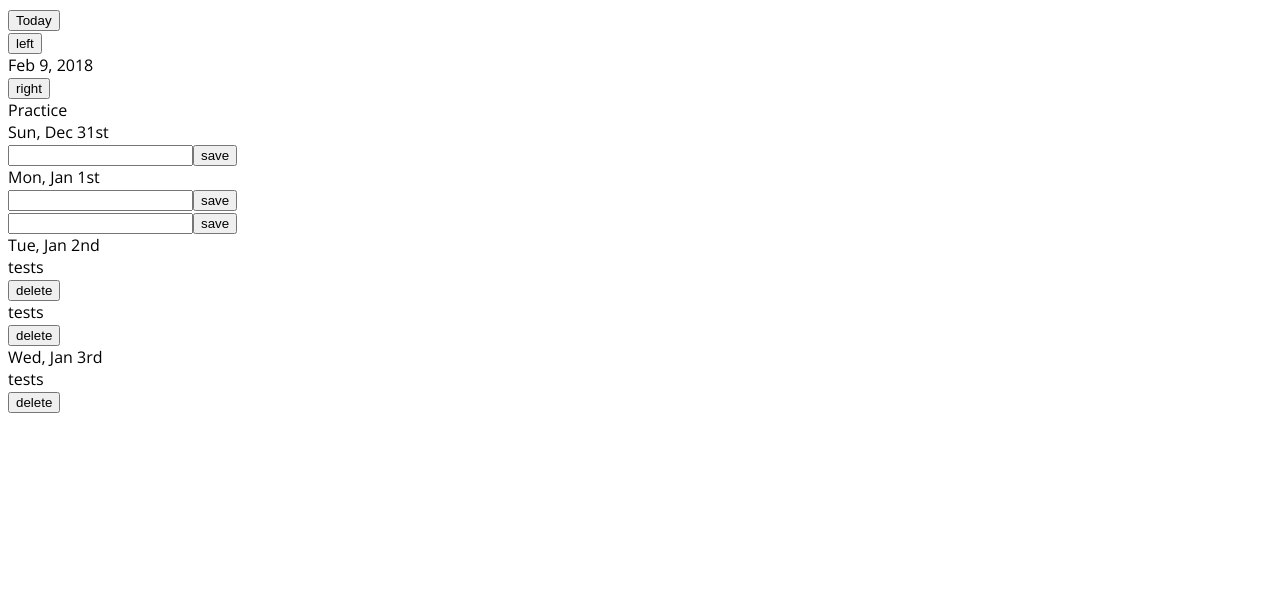
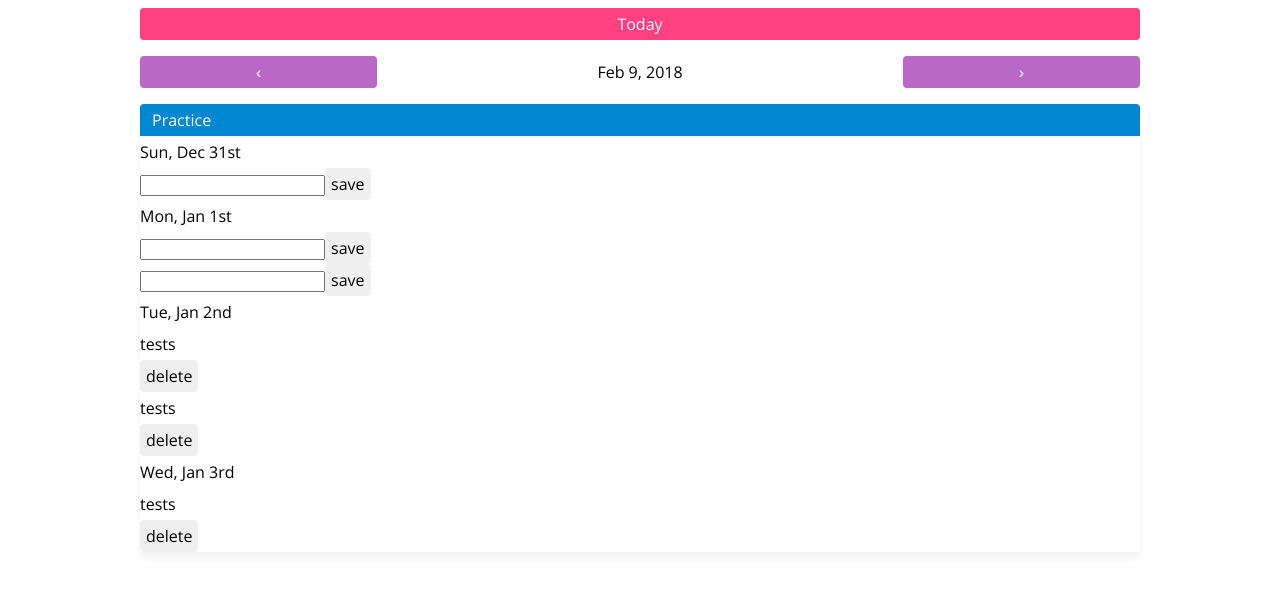
Before and after one commit to alexcrist/van-drivers-react-redux, a React app: page / in a window 1280 px wide. Shown: the top 590 px of the page. Built offline with nearby package versions, Linux system fonts and the light colour scheme.

Commit message:
Style many things

```diff
--- a/src/css/App.css
+++ b/src/css/App.css
@@ -0,0 +1,4 @@
+.App {
+  max-width: 1000px;
+  margin: auto;
+}
--- a/src/css/components/Datepicker/Datepicker.css
+++ b/src/css/components/Datepicker/Datepicker.css
@@ -0,0 +1,18 @@
+.Datepicker {
+  display: flex;
+  margin-bottom: 16px;
+}
+
+.Datepicker-left,
+.Datepicker-right {
+  flex-grow: 1;
+  position: relative;
+  background-color: #BA68C8;
+  color: #FFF;
+}
+
+.Datepicker-date {
+  flex-grow: 2;
+  text-align: center;
+  vertical-align: middle;
+}
--- a/src/css/components/Practice/Practice.css
+++ b/src/css/components/Practice/Practice.css
@@ -0,0 +1,11 @@
+.Practice {
+  width: 100%;
+  border-radius: 4px;
+  box-shadow: 0 10px 10px rgba(0,0,0,0.01), 0 6px 6px rgba(0,0,0,0.04);}
+
+.Practice-header {
+  background-color: #0288D1;
+  border-radius: 4px 4px 0 0;
+  color: #FFF;
+  padding: 0 12px;
+}
--- a/src/css/components/Today/Today.css
+++ b/src/css/components/Today/Today.css
@@ -0,0 +1,6 @@
+.Today {
+  width: 100%;
+  margin-bottom: 16px;
+  background-color: #FF4081;
+  color: #FFF;
+}
--- /dev/null
+++ b/src/css/index.css
@@ -0,0 +1,47 @@
+body {
+  font-family: 'Open Sans', sans-serif;
+  font-size: 16px;
+}
+
+div {
+  line-height: 32px;
+}
+
+button {
+  border: none;
+  font-family: 'Open Sans', sans-serif;
+  font-size: 16px;
+  height: 32px;
+  position: relative;
+  border-radius: 4px;
+}
+
+button:hover {
+  cursor: pointer;
+}
+
+button:hover::after {
+  content: '';
+  position: absolute;
+  top: 0;
+  left: 0;
+  right: 0;
+  bottom: 0;
+  background-color: #000;
+  opacity: 0.05;
+}
+
+button:active::after {
+  content: '';
+  position: absolute;
+  top: 0;
+  left: 0;
+  right: 0;
+  bottom: 0;
+  background-color: #000;
+  opacity: 0.1;
+}
+
+button:focus {
+  outline: 0;
+}
--- a/src/js/App.js
+++ b/src/js/App.js
@@ -5,7 +5,7 @@ import Datepicker from './components/Datepicker/Datepicker';
 import Today from './components/Today/Today';
 import Practice from './components/Practice/Practice';
 
-import '../../css/App';
+import '../css/App.css';
 
 class App extends Component {
   render() {
--- a/src/js/components/Datepicker/Datepicker.js
+++ b/src/js/components/Datepicker/Datepicker.js
@@ -1,11 +1,13 @@
 import React from 'react';
+
+import '../../../css/components/Datepicker/Datepicker.css';
 
 export default ({ changeSelectedDate }) => {
   return (
-    <div>
-      <button>left</button>
-      <div>Feb 9, 2018</div>
-      <button>right</button>
+    <div className='Datepicker'>
+      <button className='Datepicker-left'>&#8249;</button>
+      <div className='Datepicker-date'>Feb 9, 2018</div>
+      <button className='Datepicker-right'>&#8250;</button>
     </div>
   );
 };
--- a/src/js/components/Practice/Practice.js
+++ b/src/js/components/Practice/Practice.js
@@ -1,6 +1,8 @@
 import React from 'react';
 import _ from 'lodash';
 import PracticeRow from './PracticeRow';
+
+import '../../../css/components/Practice/Practice.css';
 
 export default ({ practiceDrivers, createDriver, deleteDriver }) => {
 
@@ -43,8 +45,8 @@ export default ({ practiceDrivers, createDriver, deleteDriver }) => {
   });
 
   return (
-    <div>
-      <div>
+    <div className='Practice'>
+      <div className='Practice-header'>
         <div>Practice</div>
       </div>
       <div>
--- a/src/js/components/Practice/PracticeRow.js
+++ b/src/js/components/Practice/PracticeRow.js
@@ -1,6 +1,8 @@
 import React from 'react';
 import _ from 'lodash';
 import fecha from 'fecha';
+
+import '../../../css/components/Practice/PracticeRow.css';
 
 const getHintText = () => {
   const options = [
@@ -47,7 +49,7 @@ export default ({ date, drivers, numDrivers }) =>  {
   const formattedDate = fecha.format(fecha.parse(date, 'YYYY-MM-DD'), 'ddd, MMM Do');
 
   return (
-    <div>
+    <div className='PracticeRow'>
       <div>{formattedDate}</div>
       {items}
     </div>
--- a/src/js/components/Today/Today.js
+++ b/src/js/components/Today/Today.js
@@ -1,7 +1,9 @@
 import React from 'react';
+
+import '../../../css/components/Today/Today.css';
 
 export default ({ changeSelectedDate }) => {
   return (
-    <button>Today</button>
+    <button className='Today'>Today</button>
   );
 };
--- a/src/js/index.js
+++ b/src/js/index.js
@@ -6,6 +6,8 @@ import thunk from 'redux-thunk';
 import reducers from './state/reducers';
 import defaultState from './state/defaultState';
 import App from './App';
+
+import '../css/index.css';
 
 const store = createStore(
   reducers,
```
